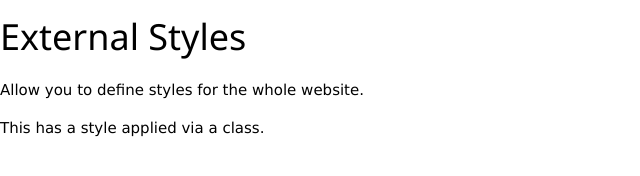
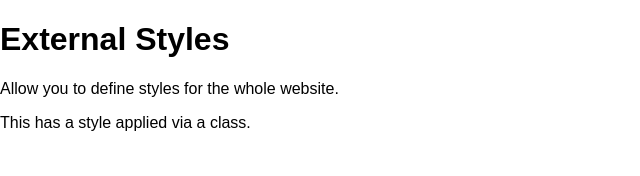
Before and after one commit to FunFunFine/lingua_fronta, a plain HTML site: page index.html in a window 1280 px wide. Shown: the whole page, without its empty margins (0-640 px from the left). Drawn offline with nearby package versions, Linux system fonts and the light colour scheme.

Commit message:
Update index.html

```diff
--- a/index.html
+++ b/index.html
@@ -2,9 +2,7 @@
 <html>
     <head>
         <title>My Example</title>
-        <link rel="stylesheet" href="https://www.w3schools.com/w3css/4/w3.css">
-        <link rel="stylesheet" href="https://fonts.googleapis.com/css?family=Lato">
-        <link rel="stylesheet" href="https://cdnjs.cloudflare.com/ajax/libs/font-awesome/4.7.0/css/font-awesome.min.css">
+        <link rel="stylesheet" href="https://unpkg.com/purecss@2.0.5/build/pure-min.css" integrity="sha384-G9DpmGxRIF6tpgbrkZVcZDeIomEU22LgTguPAI739bbKytjPE/kHTK5YxjJAAEXC" crossorigin="anonymous">
     </head>
     <body>
         <h1>External Styles</h1>
```
